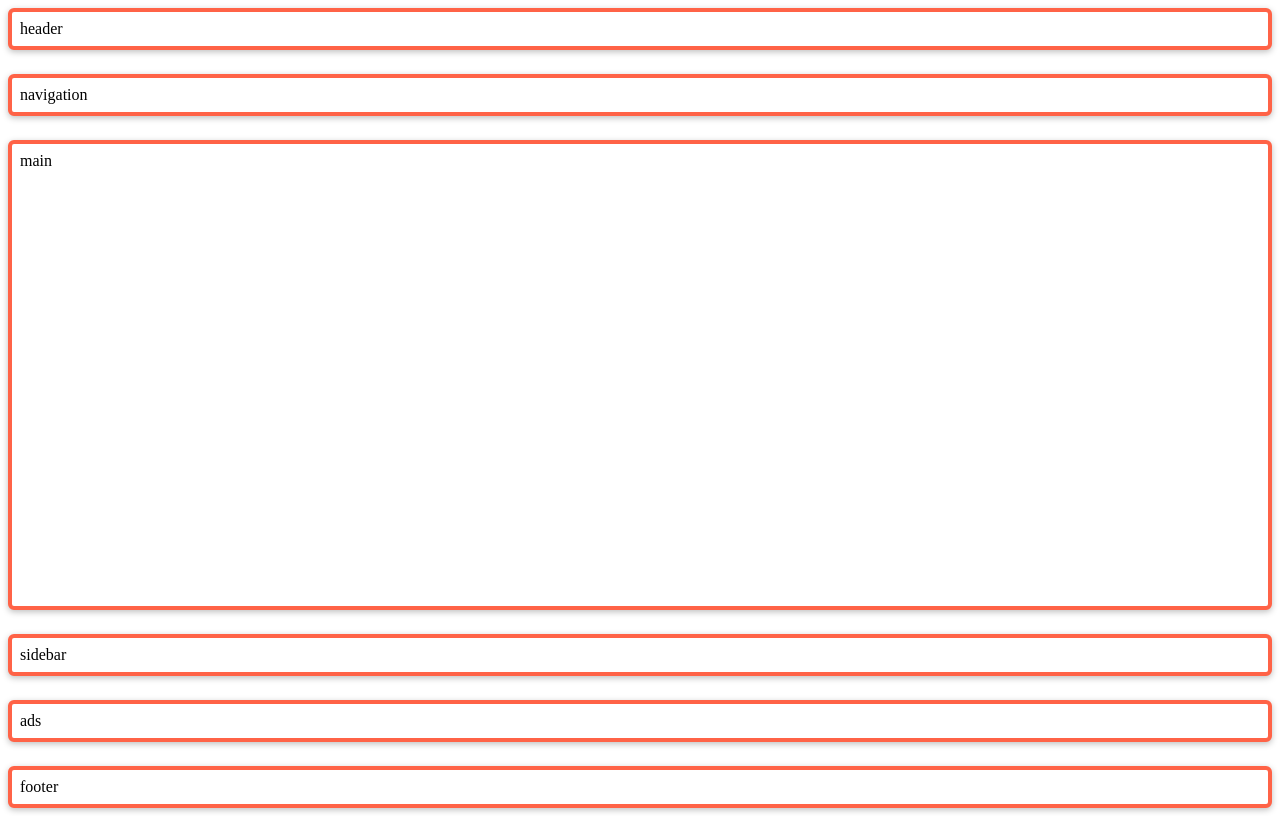
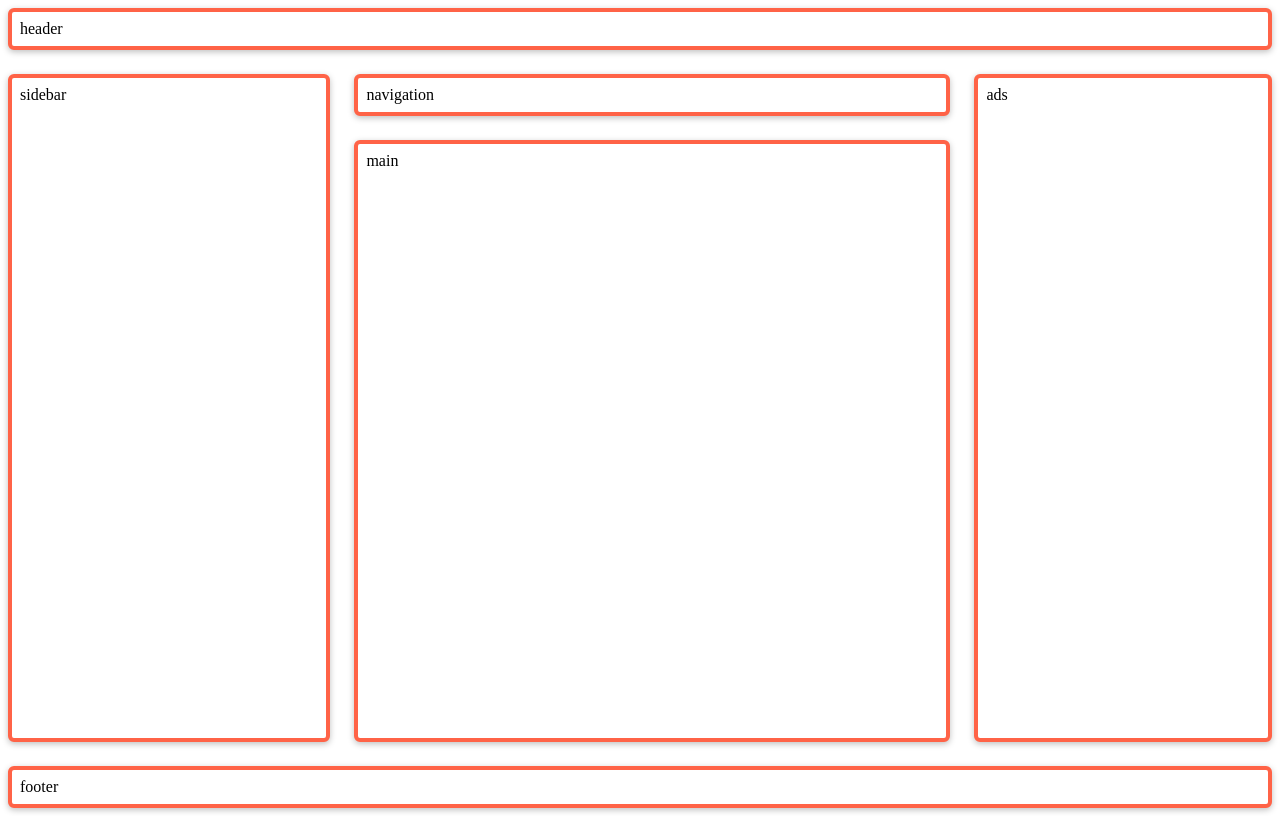
Before and after one commit to adospinoiu/CSS_Grid, a plain HTML site: page index3(alt).html in a window 1280 px wide. Drawn offline with Linux system fonts and the light colour scheme.

Commit message:
Added css for OPTION 2 for tablet and desktop

```diff
--- a/style.css
+++ b/style.css
@@ -148,3 +148,29 @@
 .task-3-2 .footer {
     grid-area: footer;
 }
+
+/* OPTION 2: For tablet layout */
+@media (min-width: 720px) {
+    .task-3-2.container {
+        grid-template-areas:
+            "header header header"
+            "nav nav nav"
+            "sidebar main main"
+            "ads footer footer";
+
+        grid-template-rows: auto auto 1fr auto;
+    }
+}
+
+/* OPTION 2: For desktop layout */
+@media (min-width: 1020px) {
+    .task-3-2.container {
+        grid-template-areas:
+            "header header header header"
+            "sidebar nav nav ads"
+            "sidebar main main ads"
+            "footer footer footer footer";
+
+        grid-template-rows: auto auto 1fr auto;
+    }
+}
```
